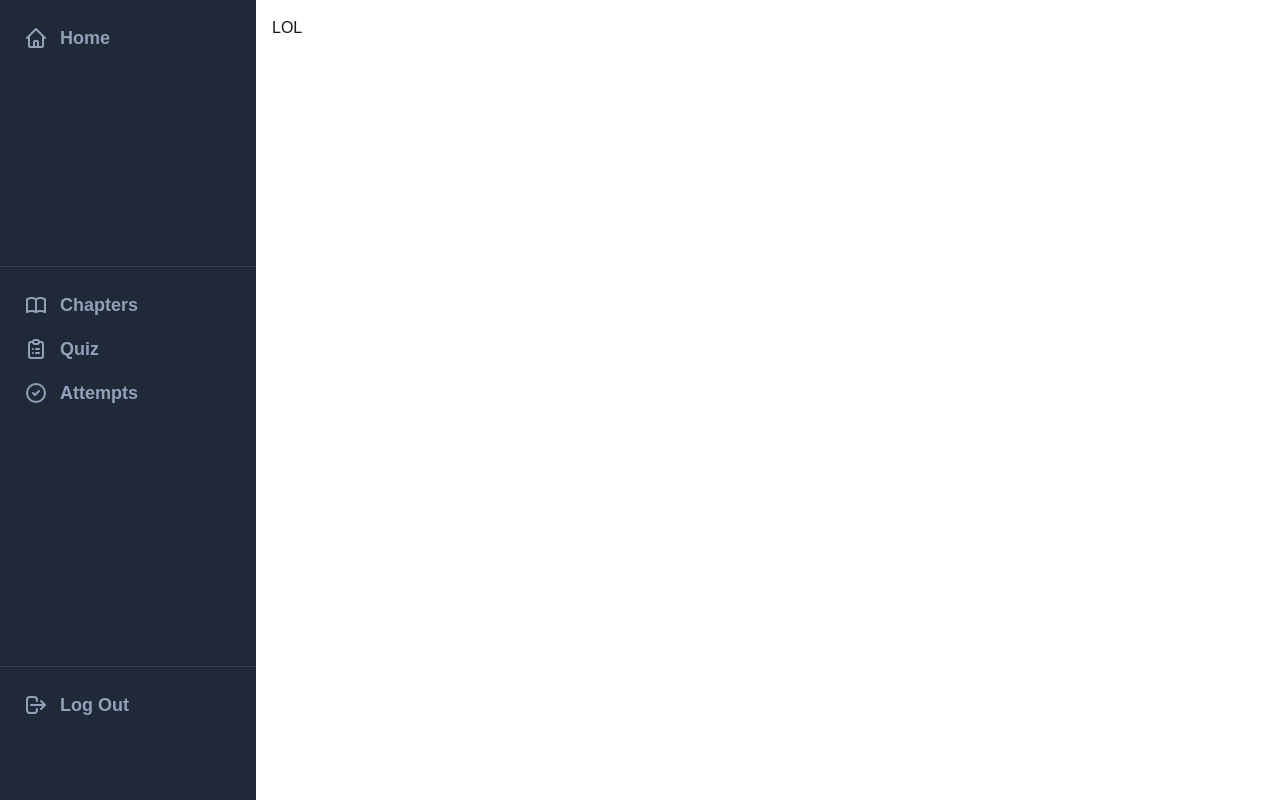
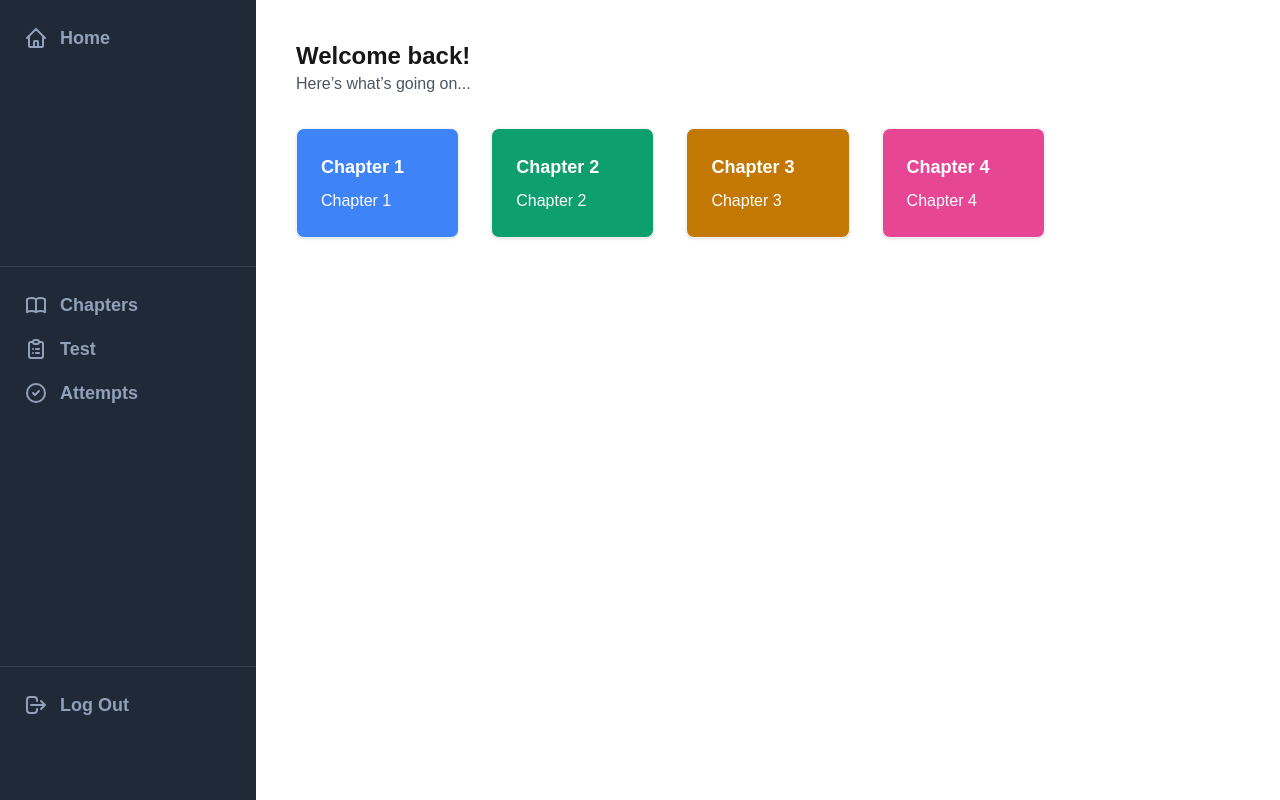
Before and after one commit to boinkkitty/TestMeGemini, a Next.js app in the folder frontend/: page /dashboard in a window 1280 px wide. Built offline with nearby package versions, Linux system fonts and the light colour scheme.

Commit message:
Test ChapterCard

```diff
--- a/frontend/src/app/(protected)/dashboard/page.tsx
+++ b/frontend/src/app/(protected)/dashboard/page.tsx
@@ -1,6 +1,44 @@
+import ChapterCard from "@/components/chapters/ChapterCard";
+
 export default function Dashboard() {
-    return (<div>
-            LOL
+    const chapters = [
+        {
+            id: 1,
+            title: 'Chapter 1',
+            description: 'Chapter 1',
+        },
+        {
+            id: 2,
+            title: 'Chapter 2',
+            description: 'Chapter 2',
+        },
+        {
+            id: 3,
+            title: 'Chapter 3',
+            description: 'Chapter 3',
+        },
+        {
+            id: 4,
+            title: 'Chapter 4',
+            description: 'Chapter 4',
+        }
+    ]
+
+    return (<div className="p-6">
+            {/* Top container */}
+            <div className="mb-8">
+                <h1 className="text-2xl font-bold">Welcome back!</h1>
+                <p className="text-gray-600">Here’s what’s going on...</p>
+            </div>
+
+            {/* 3-column grid for chapters */}
+            <div className="grid grid-cols-1 md:grid-cols-5 gap-8">
+                {/* Example chapters */}
+                {chapters.map((chapter, index) => (
+                    <ChapterCard key={chapter.id} chapter={chapter} index={index}/>
+                ))}
+                {/* Add more chapters as needed */}
+            </div>
         </div>
-        )
+    )
 }
--- /dev/null
+++ b/frontend/src/app/(protected)/test/page.tsx
@@ -0,0 +1,8 @@
+export default function Test() {
+
+
+    return (<div>
+            LOL
+        </div>
+    )
+}
--- a/frontend/src/components/chapters/ChapterCard.tsx
+++ b/frontend/src/components/chapters/ChapterCard.tsx
@@ -5,6 +5,7 @@ type Chapter = {
     id: number;
     title: string;
     description: string;
+    index: number;
 };
 
 function getRandomColor() {
@@ -15,8 +16,9 @@ type Props = {
     chapter: Chapter;
 };
 
-const ChapterCard: React.FC<Props> = ({ chapter }) => {
-    const colorClass = getRandomColor();
+const ChapterCard: React.FC<Props> = ({ chapter, index }) => {
+    // const colorClass = getRandomColor();
+    const colorClass = CHAPTER_COLORS[index % CHAPTER_COLORS.length];
 
     return (
         <div className={`rounded-lg shadow hover:shadow-lg transition p-6 border border-gray-100 ${colorClass} text-white`}>
--- a/frontend/src/components/questions/QuestionCard.tsx
+++ b/frontend/src/components/questions/QuestionCard.tsx
@@ -34,19 +34,24 @@ const QuestionCard: React.FC<Props> = ({ question }) => {
     };
 
     return (
-        <div className="question-card">
-            <h3>{question.question_text}</h3>
+        <div className="bg-white shadow-md rounded-md p-6 max-w-xl mx-auto">
+            <h3 className="text-lg font-semibold mb-4 text-gray-800">{question.question_text}</h3>
             <form>
                 {question.choices.map((choice, idx) => (
-                    <div key={idx}>
-                        <label>
+                    <div key={idx} className="mb-3">
+                        <label
+                            className="flex items-center cursor-pointer select-none text-gray-700 hover:text-blue-600"
+                            htmlFor={`choice-${question.id}-${idx}`}
+                        >
                             <input
+                                id={`choice-${question.id}-${idx}`}
                                 type={question.question_type === "multiselect" ? "checkbox" : "radio"}
                                 name={`question-${question.id}`}
                                 checked={selected.includes(idx)}
                                 onChange={() => handleChange(idx)}
+                                className="form-checkbox text-blue-600 focus:ring-blue-500 rounded"
                             />
-                            {choice.text}
+                            <span className="ml-2">{choice.text}</span>
                         </label>
                     </div>
                 ))}
--- a/frontend/src/components/sidebar/CustomSidebar.tsx
+++ b/frontend/src/components/sidebar/CustomSidebar.tsx
@@ -14,7 +14,7 @@ export default function CustomSidebar() {
 
     const middleItems = [
         { text: "Chapters", icon: <HiOutlineBookOpen size={24} />, activeIcon: <HiBookOpen size={24} />, href: "/chapters" },
-        { text: "Quiz", icon: <HiOutlineClipboardList size={24} />, activeIcon: <HiClipboardList size={24} />, href: "/quiz" },
+        { text: "Test", icon: <HiOutlineClipboardList size={24} />, activeIcon: <HiClipboardList size={24} />, href: "/test" },
         { text: "Attempts", icon: <HiOutlineCheckCircle size={24} />, activeIcon: <HiCheckCircle size={24} />, href: "/attempts" },
     ];
 
```
Also changed, not shown: frontend/src/app/(protected)/upload/page.tsx (added).
